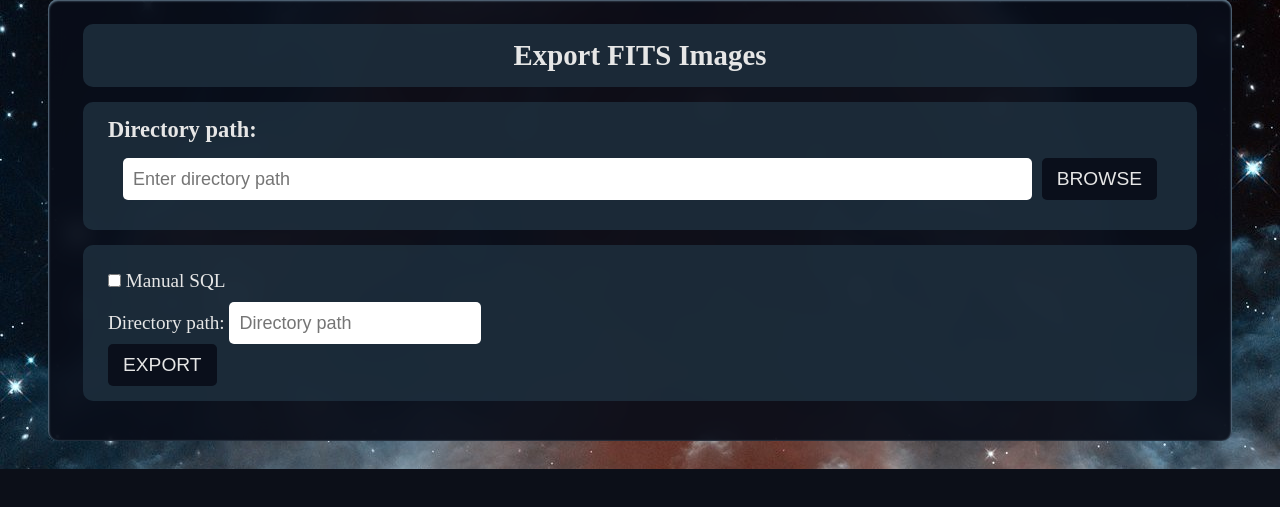
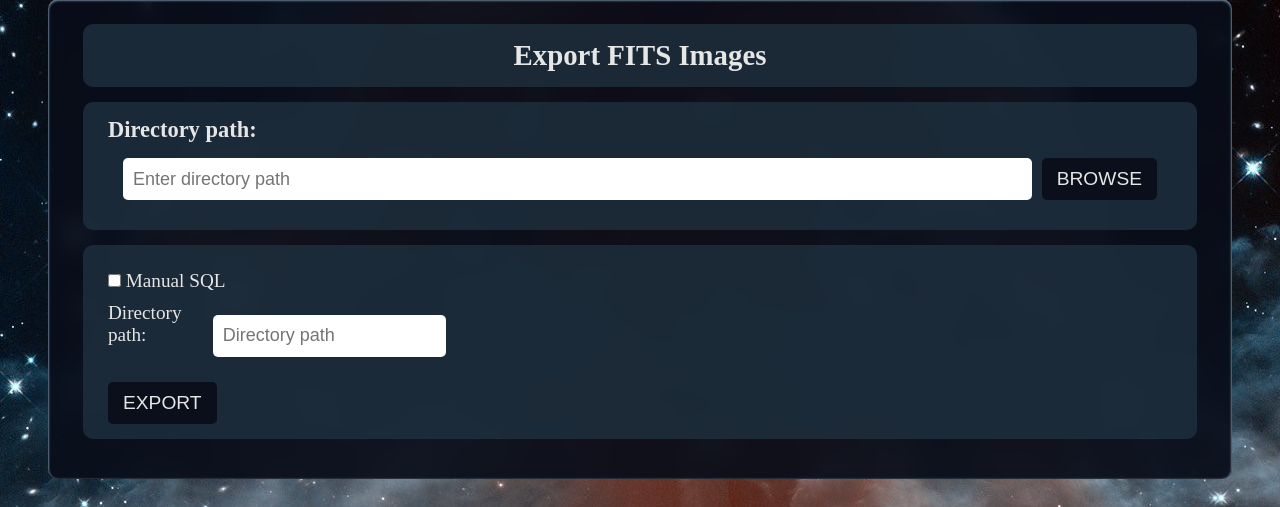
Before and after one commit to TIS2023-FMFI/hviezdna-obloha, a Django app: template NightSky/Observatory/templates/Observatory/export_fits.html in a window 1280 px wide. Shown: the part 335-842 px from the top of the page. Before the commit the page ends 804 px from the top, so only its background shows below. Run offline with Django 4.2, Linux system fonts and the light colour scheme; the template is opened without the code that fills it: values that come from a table or form of the project are taken from there, others are empty; parts of the project's set-up code (start-up, migrations or seed data) failed here and were passed over; some libraries are stand-ins or nearby versions.

Commit message:
merge commits

```diff
--- a/NightSky/Observatory/templates/Observatory/export_fits.html
+++ b/NightSky/Observatory/templates/Observatory/export_fits.html
@@ -116,7 +116,7 @@ PATH
                 </div>
             </div>
 
-            <div id="export_model_form">
+            <div id="export_model_form" class="form-group">
                 {{ form.as_div }}
             </div>
 
--- a/NightSky/static/styles.css
+++ b/NightSky/static/styles.css
@@ -231,3 +231,18 @@ th, td {
     align-items: center;
     margin: 20px;
 }
+
+.form-group {
+    margin-bottom: 20px; /* Adjust the value to set the desired gap */
+}
+
+.form-group label {
+    display: inline-block;
+    width: 100px; /* Adjust the width of the label as needed */
+    margin-bottom: 5px; /* Adjust the value to set the desired gap */
+}
+
+.form-group input, .form-group select, .form-group textarea {
+    width: calc(20%); /* Adjust the width of the input field as needed */
+    margin-bottom: 5px; /* Adjust the value to set the desired gap */
+}
```
